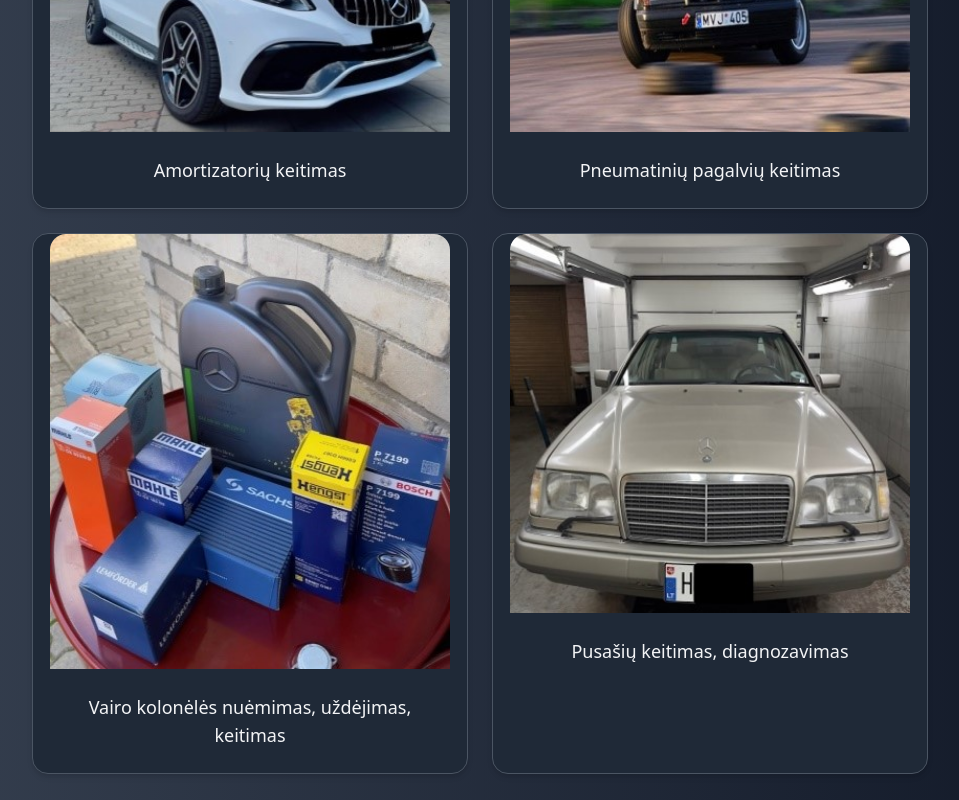
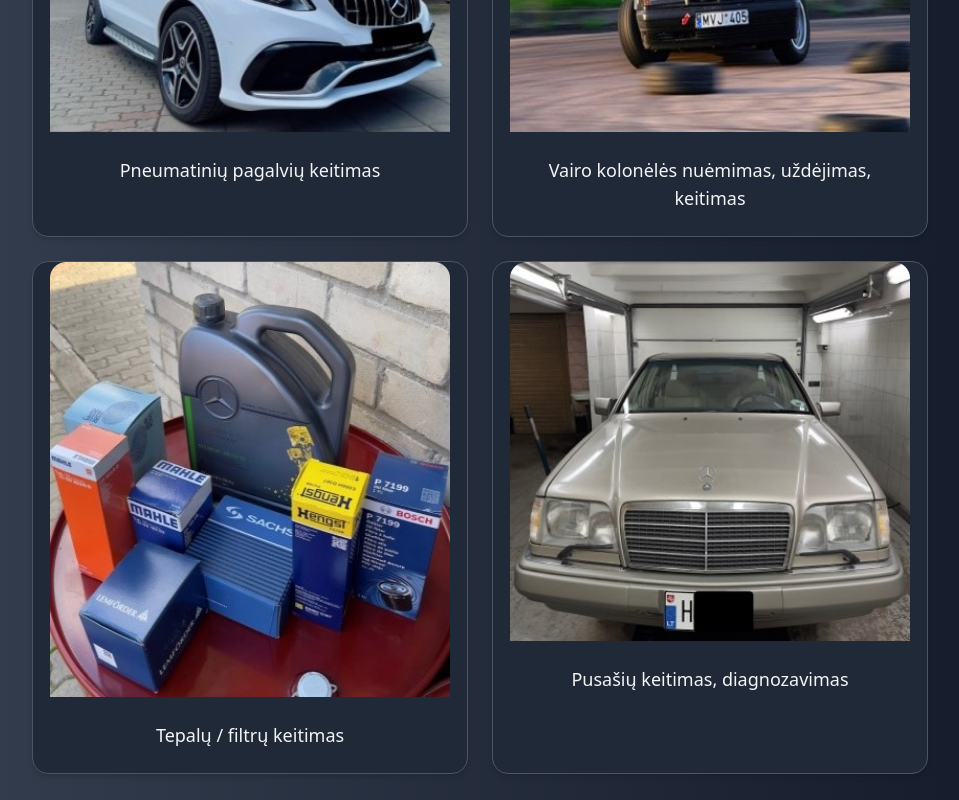
Before and after one commit to vangajunas/mano-mercedes-remontas, a Next.js app: page / in a window 1280 px wide. Shown: the part 1080-1880 px from the top of the page, without its empty margins (160-1119 px from the left). Built offline with nearby package versions, Linux system fonts and the light colour scheme.

Commit message:
sukeiciau pagal efka

```diff
--- a/src/pages/index.js
+++ b/src/pages/index.js
@@ -37,9 +37,9 @@ export default function MercedesSuspensionLanding() {
         <h2 className="text-3xl font-semibold text-center mb-8 text-white">Mūsų paslaugos</h2>
         <div className="grid md:grid-cols-2 gap-6 max-w-4xl mx-auto">
           {[
-            { name: "Amortizatorių keitimas", image: "/images/shock-absorber.jpg" },
-            { name: "Pneumatinių pagalvių keitimas", image: "/images/airbag-replacement.jpg" },
-            { name: "Vairo kolonėlės nuėmimas, uždėjimas, keitimas", image: "/images/steering-column.jpg" },
+            { name: "Pneumatinių pagalvių keitimas", image: "/images/shock-absorber.jpg" },
+            { name: "Vairo kolonėlės nuėmimas, uždėjimas, keitimas", image: "/images/airbag-replacement.jpg" },
+            { name: "Tepalų / filtrų keitimas", image: "/images/steering-column.jpg" },
             { name: "Pusašių keitimas, diagnozavimas", image: "/images/axle-repair.jpg" }
           ].map((service, index) => (
             <Card key={index} className="shadow-md rounded-2xl bg-gray-800 border border-gray-600 text-center">
```
